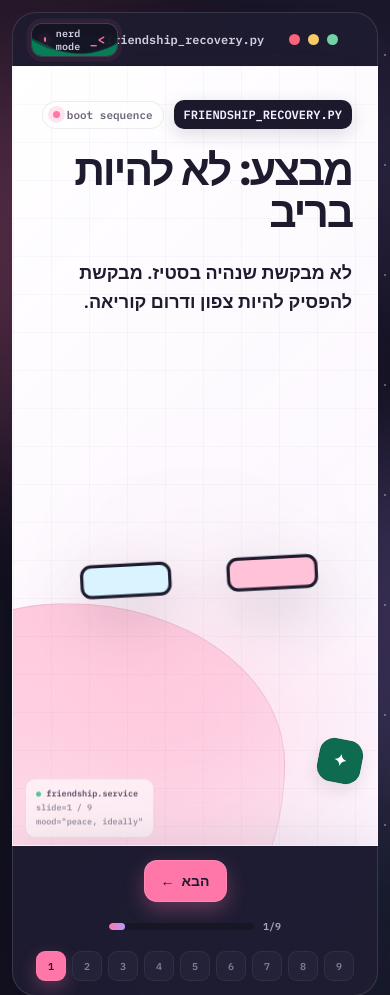
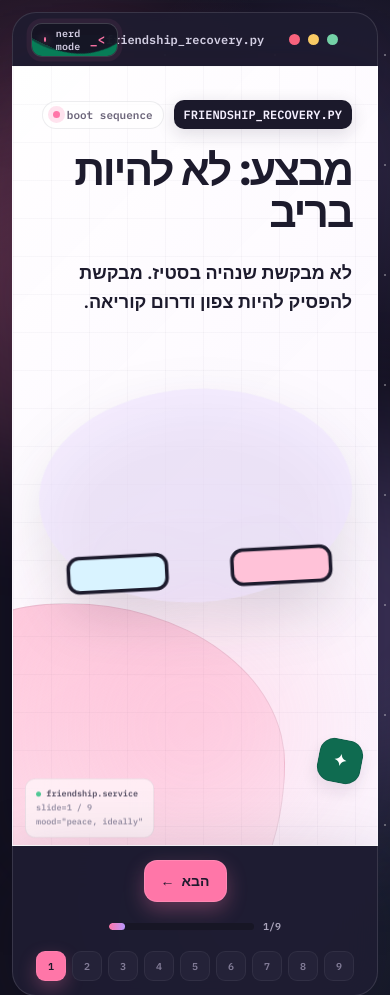
Before and after one commit to OriMoscovitz/FriendshipRecovery, a Flask app: page / in a window 390 px wide. Shown: the top 995 px of the page. Run offline with Flask 3, Linux system fonts and the light colour scheme.

Commit message:
Increase width of .art.dmz-art for phones

```diff
--- a/static/css/style.css
+++ b/static/css/style.css
@@ -1358,7 +1358,7 @@ h1{
 /* ONLY phones */
 @media (max-width: 700px) {
   .art.dmz-art {
-    width: 85vw !important;
+    width: 95vw !important;
     max-width: none !important;
     transform: translateX(-50%) translateY(-205px) rotate(-3deg) !important;
   }
```
